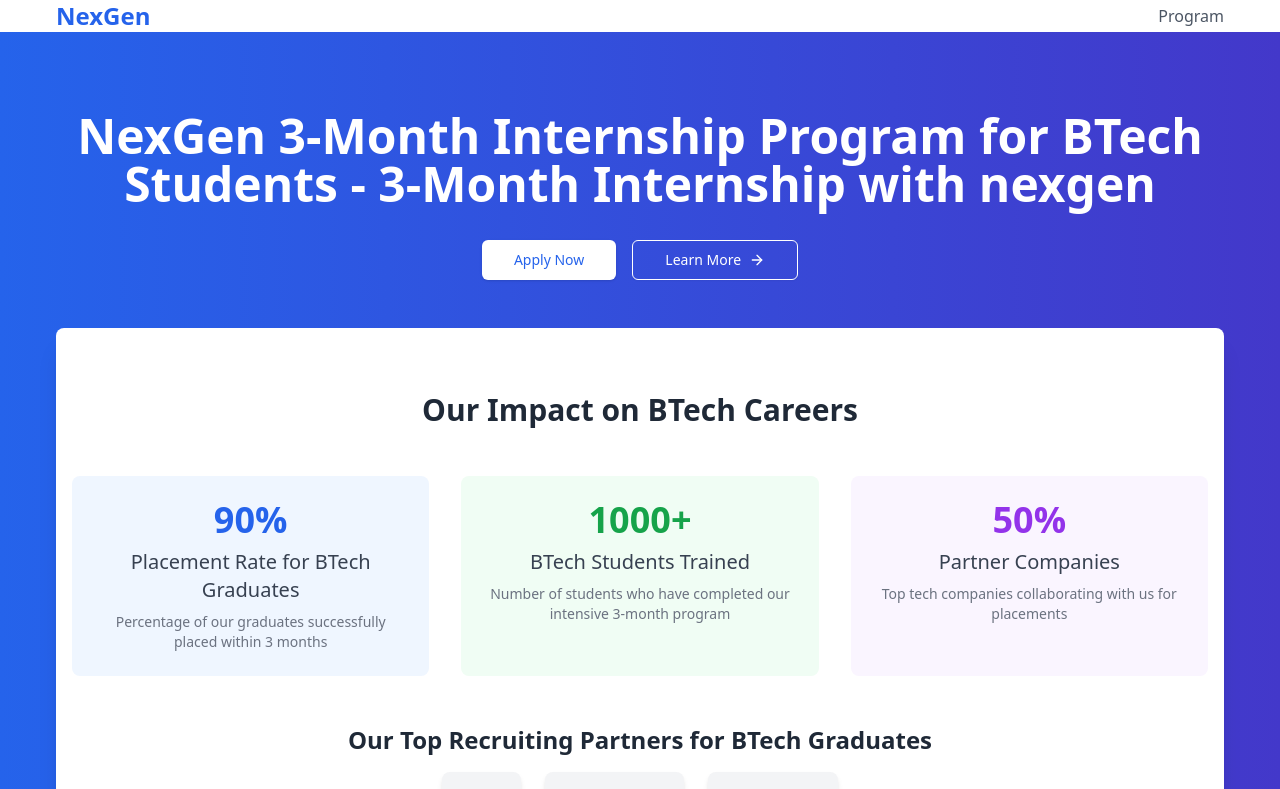
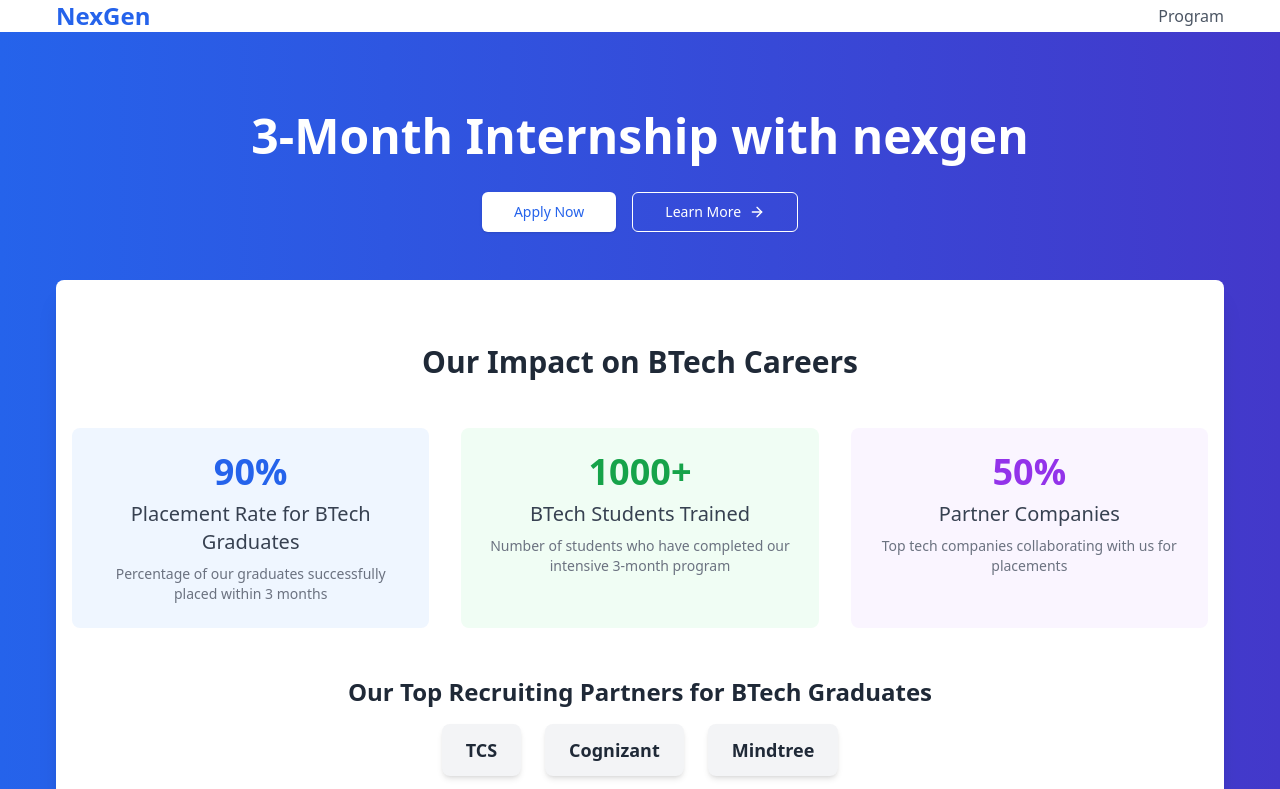
Before and after one commit to dheemutech/main, a Next.js app: page / in a window 1280 px wide. Shown: the top 789 px of the page. Built offline with nearby package versions, Linux system fonts and the light colour scheme.

Commit message:
SOFTGEN MAGIC

```diff
--- a/src/components/HeroSection.jsx
+++ b/src/components/HeroSection.jsx
@@ -24,7 +24,7 @@ const HeroSection = () => {
     <section className="bg-gradient-to-r from-blue-600 to-indigo-700 py-20">
       <div className="container mx-auto px-4">
         <h1 className="text-4xl md:text-5xl font-bold mb-8 text-white text-center leading-tight">
-          NexGen 3-Month Internship Program for BTech Students - 3-Month Internship with nexgen
+          3-Month Internship with nexgen
         </h1>
         <div className="flex flex-col sm:flex-row justify-center items-center gap-4 mb-12">
           <Button
```
